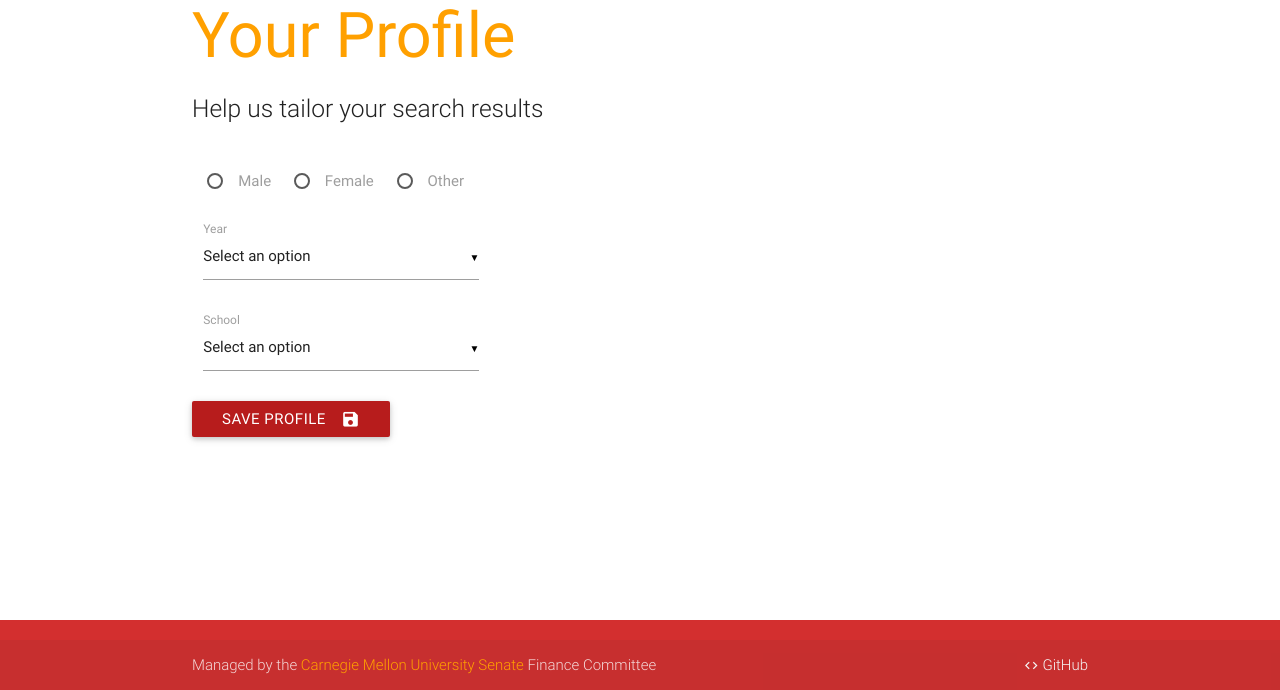
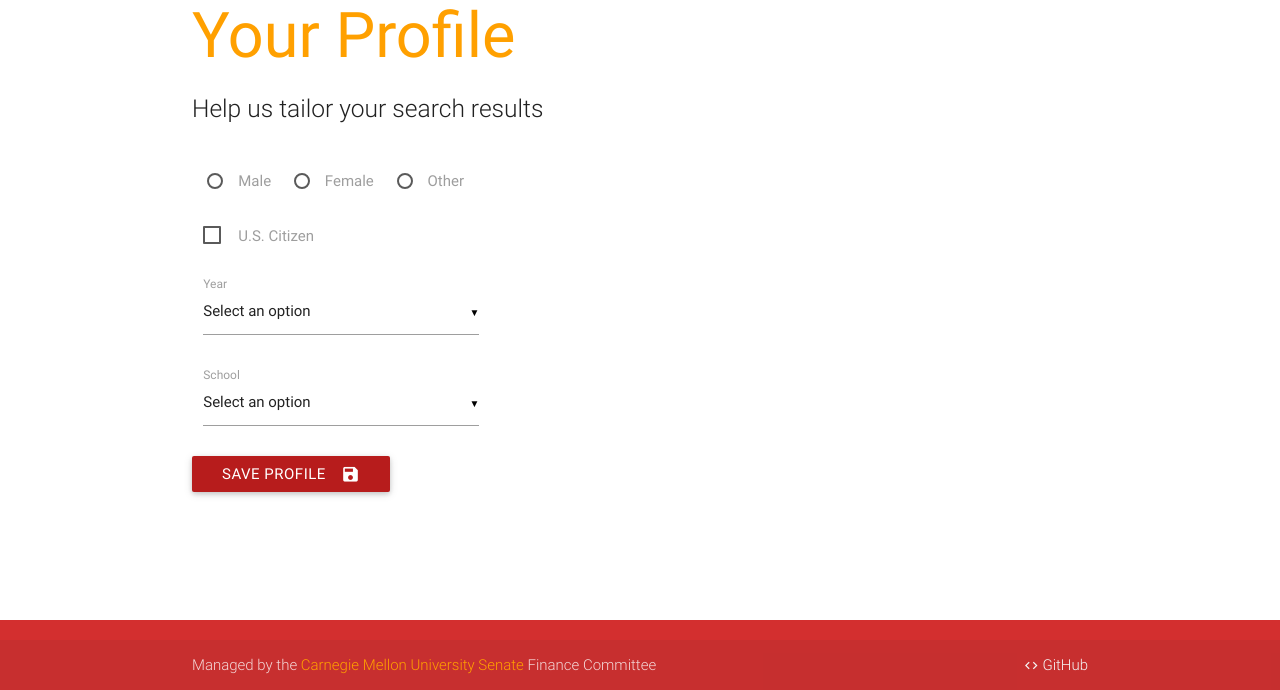
Before and after one commit to CMU-Senate/Funding-at-CMU, a Python web app: template templates/profile.html in a window 1280 px wide. Shown: the part 110-800 px from the top of the page. Run offline with Jinja, Linux system fonts and the light colour scheme; the template is opened without the code that fills it, so the values that code supplies are empty.

Commit message:
Add citizen to profile

```diff
--- a/app.py
+++ b/app.py
@@ -67,6 +67,7 @@ def profile():
         sex = request.form.get('sex')
         year = request.form.get('year')
         school = request.form.get('school')
+        citizen = request.form.get('citizen')
 
         if sex:
             g.user.sex = int(sex)
@@ -74,6 +75,8 @@ def profile():
             g.user.year = db_session.query(FundingYear).get(year)
         if school:
             g.user.school = db_session.query(FundingSchool).get(school)
+
+        g.user.citizen = bool(citizen)
 
         db_session.commit()
 
--- a/templates/profile.html
+++ b/templates/profile.html
@@ -11,24 +11,29 @@
     <br>
 
     <form class="row" method="post" novalidate>
-      <div class="col s12" style="margin-bottom: 1em;">
+      <div class="col s12" style="margin-bottom: -.5rem;">
         <div class="col s4">
-          <p style="display: inline-block; margin-right: 1em;">
+          <p style="display: inline-block; margin-right: 1rem;">
             <input name="sex" type="radio" value="1" id="male" required {% if user and user.sex == 1 %} checked {% endif %}>
             <label for="male">Male</label>
           </p>
-          <p style="display: inline-block; margin-right: 1em;">
+          <p style="display: inline-block; margin-right: 1rem;">
             <input name="sex" type="radio" value="2" id="female" {% if user and user.sex == 2 %} checked {% endif %}>
             <label for="female">Female</label>
           </p>
-          <p style="display: inline-block; margin-right: 1em;">
+          <p style="display: inline-block; margin-right: 1rem;">
             <input name="sex" type="radio" value="9" id="other" {% if user and user.sex == 9 %} checked {% endif %}>
             <label for="other">Other</label>
           </p>
         </div>
       </div>
 
-      <div class="col s12" style="margin-bottom: 1em;">
+      <div class="input-field col m12" style="margin-bottom: 2.5rem;">
+        <input type="checkbox" id="citizen" name="citizen" {% if user and user.citizen %} checked {% endif %}>
+        <label for="citizen">U.S. Citizen</label>
+      </div>
+
+      <div class="col s12" style="margin-bottom: 1rem;">
         <div class="input-field col s4">
           <select required class="validate" name="year">
             <option value="" disabled selected>Select an option</option>
@@ -40,7 +45,7 @@
         </div>
       </div>
 
-      <div class="col s12" style="margin-bottom: 1em;">
+      <div class="col s12" style="margin-bottom: 1rem;">
         <div class="input-field col s4">
           <select required name="school">
             <option value="" disabled selected>Select an option</option>
```
Also changed, not shown: app.db.
